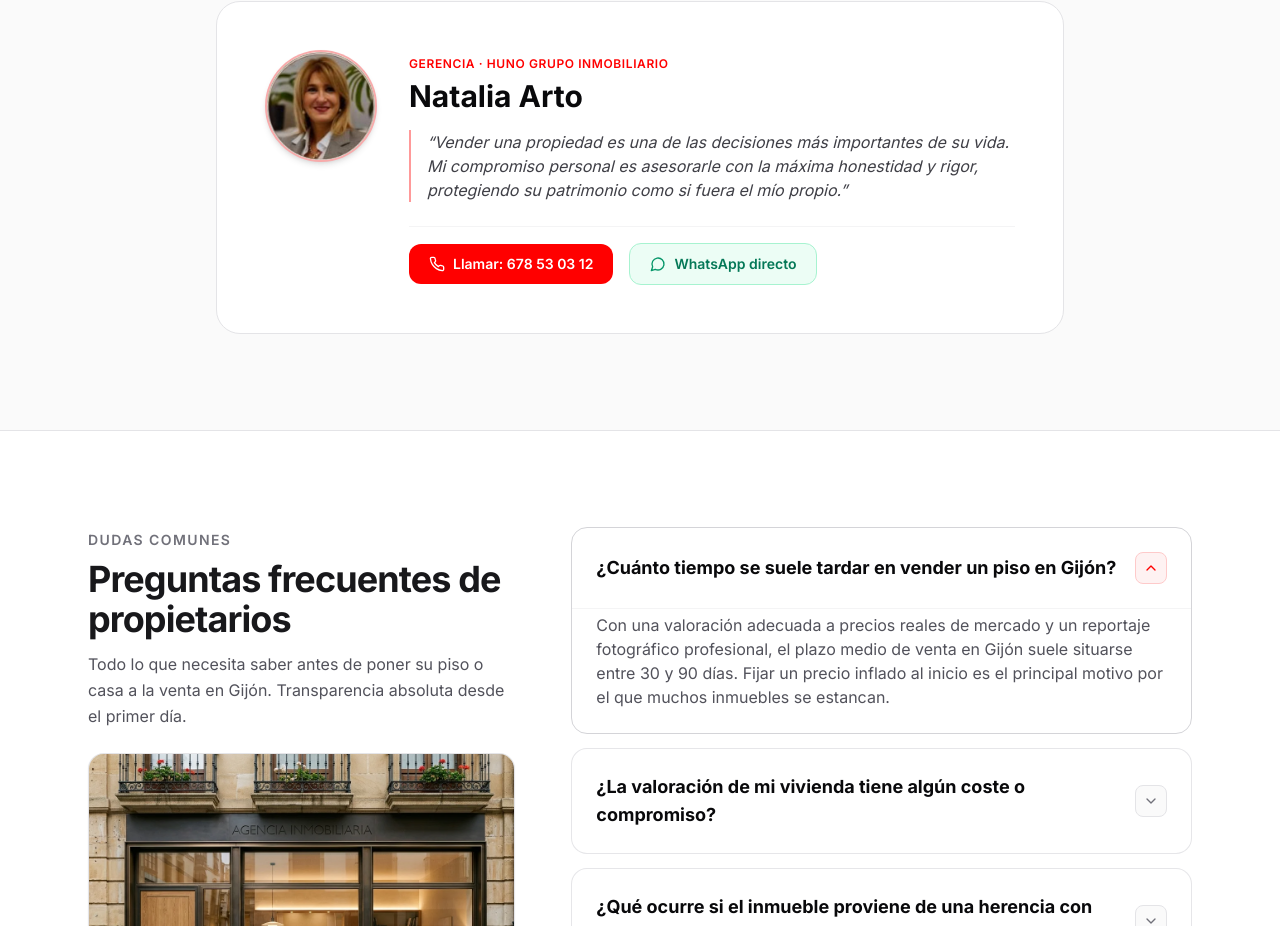
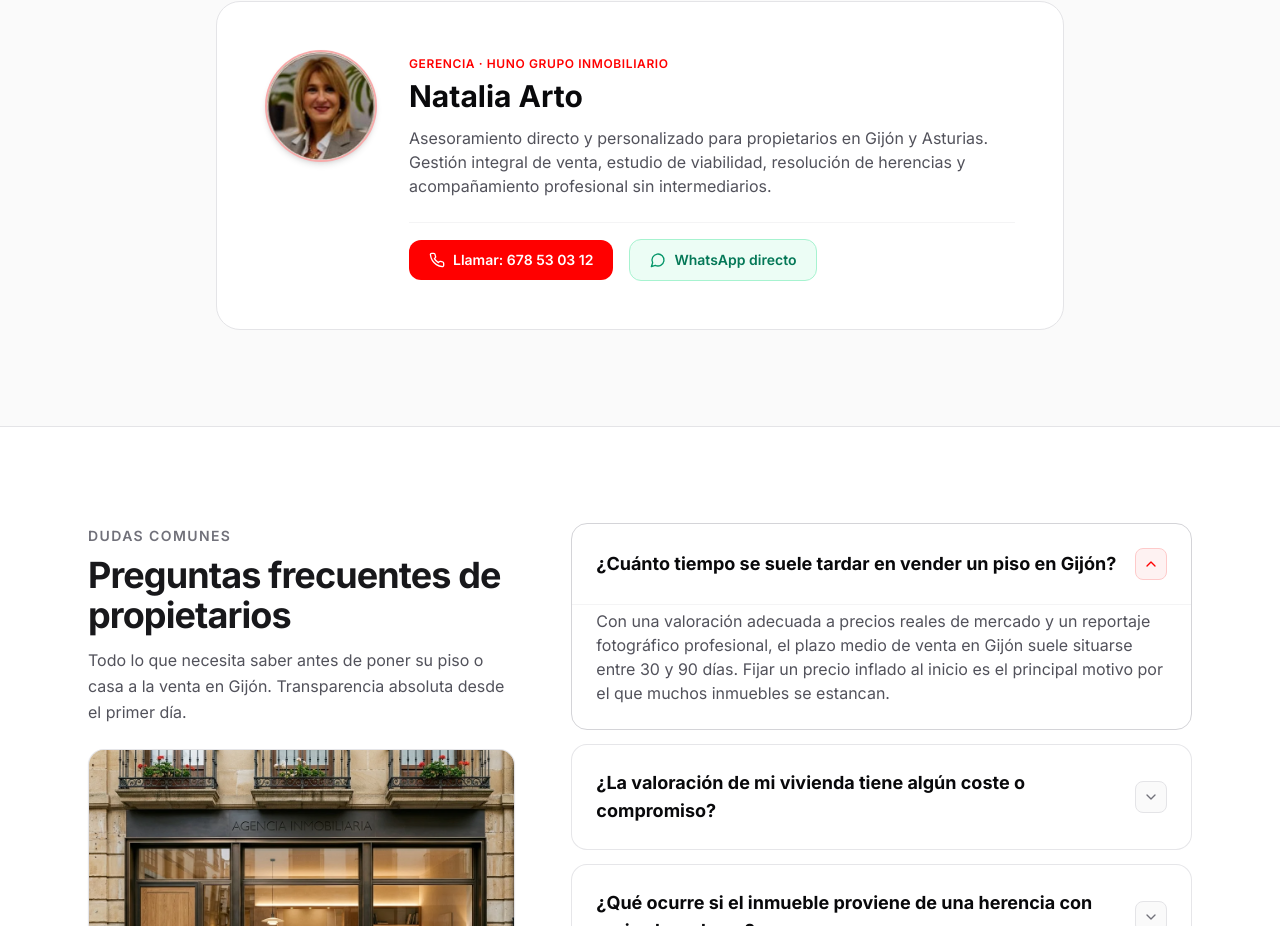
Before and after one commit to victooorltt/huno-grupo-inmobiliario, a Next.js app: page /vender-piso-gijon in a window 1280 px wide. Shown: the part 4440-5366 px from the top of the page. Built offline with nearby package versions, Linux system fonts and the light colour scheme.

Commit message:
Remove quote and replace with professional role description for Natalia Arto

```diff
--- a/app/vender-piso-gijon/page.tsx
+++ b/app/vender-piso-gijon/page.tsx
@@ -338,9 +338,9 @@ export default function VenderPisoGijonPage() {
                 <h3 className="text-2xl sm:text-3xl font-bold text-zinc-950 mt-1">
                   Natalia Arto
                 </h3>
-                <blockquote className="mt-4 text-sm sm:text-base text-zinc-700 italic leading-relaxed border-l-2 border-accent/40 pl-4 my-4">
-                  &ldquo;Vender una propiedad es una de las decisiones más importantes de su vida. Mi compromiso personal es asesorarle con la máxima honestidad y rigor, protegiendo su patrimonio como si fuera el mío propio.&rdquo;
-                </blockquote>
+                <p className="mt-3 text-sm sm:text-base text-zinc-600 leading-relaxed">
+                  Asesoramiento directo y personalizado para propietarios en Gijón y Asturias. Gestión integral de venta, estudio de viabilidad, resolución de herencias y acompañamiento profesional sin intermediarios.
+                </p>
 
                 <div className="mt-6 flex flex-wrap items-center justify-center sm:justify-start gap-4 pt-4 border-t border-zinc-100">
                   <a
```
